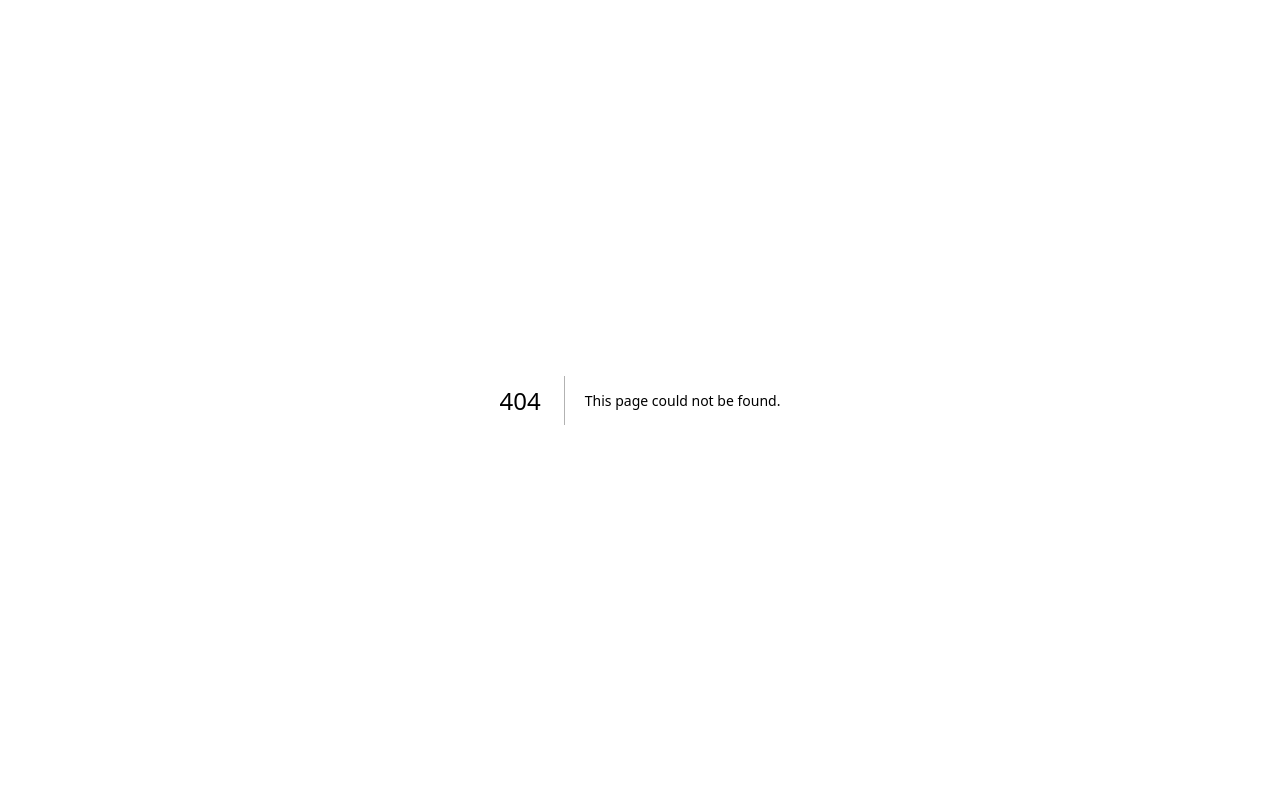
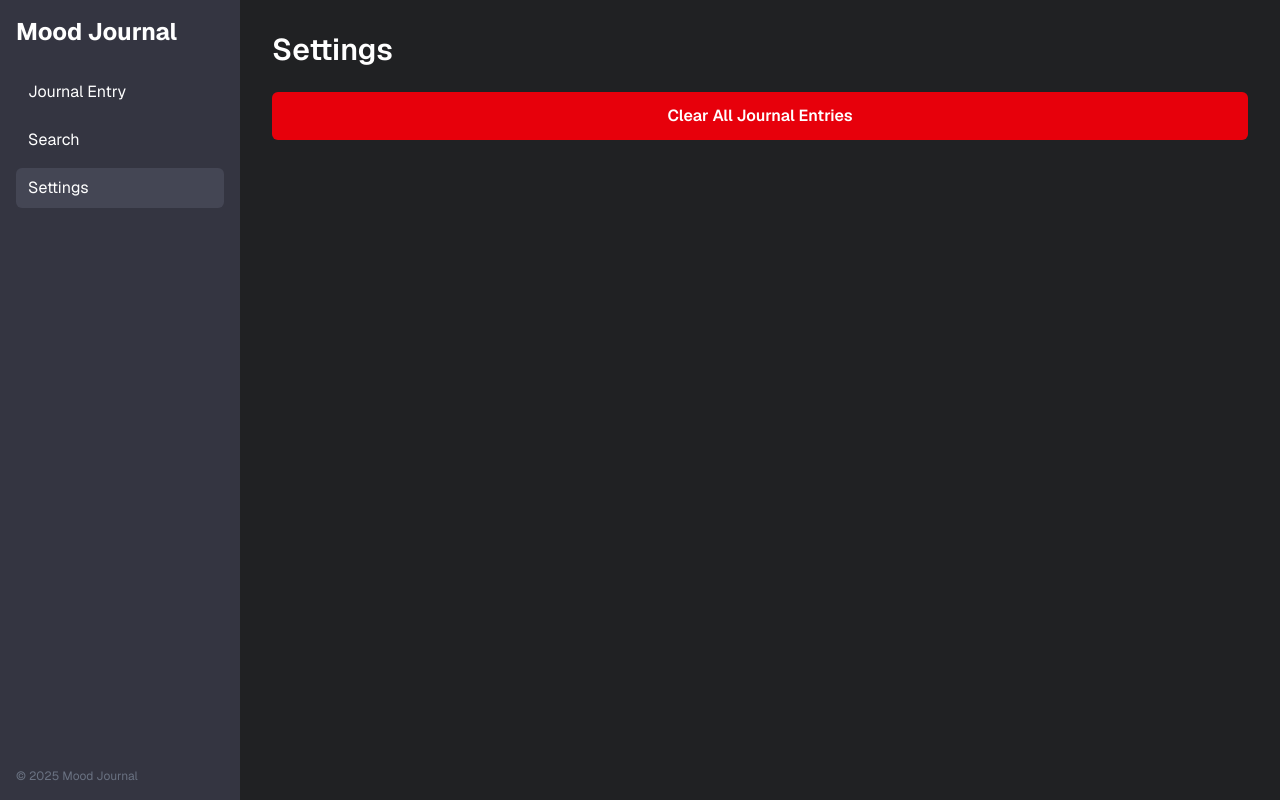
Before and after one commit to riyer8/mood-journaling, a Next.js app: page /settings in a window 1280 px wide. Before the commit this address had no page. Built offline with nearby package versions, Linux system fonts and the light colour scheme.

Commit message:
created setting and search

```diff
--- /dev/null
+++ b/components/Sidebar.jsx
@@ -0,0 +1,49 @@
+import Link from "next/link";
+
+export default function Sidebar({ activePage }) {
+  const baseLinkClasses = "px-3 py-2 rounded-md hover:bg-[#565869] transition";
+  const activeLinkClasses = "bg-[#444654]";
+
+  return (
+    <aside className="w-60 bg-[#343541] flex flex-col p-4 space-y-4">
+      <h2
+        className="text-2xl font-bold mb-6 select-none cursor-pointer"
+        onClick={() => window.location.href = "/"}
+      >
+        Mood Journal
+      </h2>
+      <nav className="flex flex-col space-y-2">
+        <Link href="/journal" legacyBehavior>
+          <a
+            className={`${baseLinkClasses} ${
+              activePage === "journal" ? activeLinkClasses : ""
+            }`}
+          >
+            Journal Entry
+          </a>
+        </Link>
+        <Link href="/search" legacyBehavior>
+          <a
+            className={`${baseLinkClasses} ${
+              activePage === "search" ? activeLinkClasses : ""
+            }`}
+          >
+            Search
+          </a>
+        </Link>
+        <Link href="/settings" legacyBehavior>
+          <a
+            className={`${baseLinkClasses} ${
+              activePage === "settings" ? activeLinkClasses : ""
+            }`}
+          >
+            Settings
+          </a>
+        </Link>
+      </nav>
+      <div className="mt-auto text-gray-500 text-xs select-none">
+        © 2025 Mood Journal
+      </div>
+    </aside>
+  );
+}
--- a/pages/journal.jsx
+++ b/pages/journal.jsx
@@ -26,7 +26,20 @@ export default function Journal() {
 
   async function analyzeEntry(text) {
     setLoading(true);
-    setSubmittedText(text); // Save full journal entry
+    setSubmittedText(text);
+
+    // Load existing entries from localStorage
+    const existingEntries = JSON.parse(localStorage.getItem("journalEntries") || "[]");
+
+    // Create new entry object (with date)
+    const newEntry = {
+      id: Date.now(),
+      text,
+      date: new Date().toISOString(),
+    };
+
+    // Save new array to localStorage
+    localStorage.setItem("journalEntries", JSON.stringify([newEntry, ...existingEntries]));
 
     try {
       const detectedEmotions = await detectEmotions(text);
@@ -38,6 +51,7 @@ export default function Journal() {
 
     setLoading(false);
   }
+
 
   return (
     <div className="flex h-screen bg-[#202123] text-white font-sans">
@@ -57,11 +71,12 @@ export default function Journal() {
             Journal Entry
           </Link>
           <Link
-            href="/history"
+            href="/search"
             className="px-3 py-2 rounded-md hover:bg-[#565869] transition"
           >
-            History
+            Search
           </Link>
+
           <Link
             href="/settings"
             className="px-3 py-2 rounded-md hover:bg-[#565869] transition"
--- /dev/null
+++ b/pages/search.jsx
@@ -0,0 +1,72 @@
+import React, { useState, useEffect } from "react";
+import Link from "next/link";
+
+export default function Search() {
+  const [entries, setEntries] = useState([]);
+  const [searchTerm, setSearchTerm] = useState("");
+
+  useEffect(() => {
+    const storedEntries = JSON.parse(localStorage.getItem("journalEntries") || "[]");
+    setEntries(storedEntries);
+  }, []);
+
+  // Filter entries by search term (case-insensitive)
+  const filteredEntries = entries.filter((entry) =>
+    entry.text.toLowerCase().includes(searchTerm.toLowerCase())
+  );
+
+  return (
+    <div className="flex h-screen bg-[#202123] text-white font-sans">
+      {/* Sidebar */}
+      <aside className="w-60 bg-[#343541] flex flex-col p-4 space-y-4">
+        <Link href="/" className="text-2xl font-bold mb-6 select-none cursor-pointer">
+          Mood Journal
+        </Link>
+        <nav className="flex flex-col space-y-2">
+          <Link href="/journal" className="px-3 py-2 rounded-md hover:bg-[#565869] transition">
+            Journal Entry
+          </Link>
+          <Link href="/search" className="px-3 py-2 rounded-md bg-[#444654] hover:bg-[#565869] transition">
+            Search
+          </Link>
+          <Link href="/settings" className="px-3 py-2 rounded-md hover:bg-[#565869] transition">
+            Settings
+          </Link>
+        </nav>
+        <div className="mt-auto text-gray-500 text-xs select-none">
+          © 2025 Mood Journal
+        </div>
+      </aside>
+
+      {/* Main content */}
+      <main className="flex flex-col flex-grow p-8 overflow-auto">
+        <header className="flex justify-between items-center mb-6">
+          <h1 className="text-3xl font-semibold select-none">Search Your Journal</h1>
+        </header>
+
+        <input
+          type="text"
+          placeholder="Search entries..."
+          value={searchTerm}
+          onChange={(e) => setSearchTerm(e.target.value)}
+          className="mb-6 p-3 rounded-md bg-[#343541] border border-[#555867] text-white text-lg focus:outline-none focus:ring-2 focus:ring-indigo-500"
+        />
+
+        <section className="max-w-3xl">
+          {filteredEntries.length === 0 ? (
+            <p className="text-gray-400">No matching journal entries found.</p>
+          ) : (
+            filteredEntries.map((entry) => (
+              <div key={entry.id} className="mb-6 p-4 bg-[#2a2b32] rounded-md">
+                <div className="text-sm text-gray-400 mb-2">
+                  {new Date(entry.date).toLocaleString()}
+                </div>
+                <p className="whitespace-pre-line">{entry.text}</p>
+              </div>
+            ))
+          )}
+        </section>
+      </main>
+    </div>
+  );
+}
--- /dev/null
+++ b/pages/settings.jsx
@@ -0,0 +1,26 @@
+import React from "react";
+import Sidebar from "../components/Sidebar";
+
+export default function Settings() {
+  const handleClearEntries = () => {
+    if (confirm("Are you sure you want to clear all journal entries?")) {
+      localStorage.removeItem("journalEntries");
+      alert("All journal entries have been cleared.");
+    }
+  };
+
+  return (
+    <div className="flex h-screen bg-[#202123] text-white font-sans">
+      <Sidebar activePage="settings" />
+      <main className="flex flex-col flex-grow p-8 overflow-auto">
+        <h1 className="text-3xl font-semibold mb-6 select-none">Settings</h1>
+        <button
+          onClick={handleClearEntries}
+          className="px-6 py-3 bg-red-600 hover:bg-red-700 rounded-md text-white font-semibold transition"
+        >
+          Clear All Journal Entries
+        </button>
+      </main>
+    </div>
+  );
+}
```
